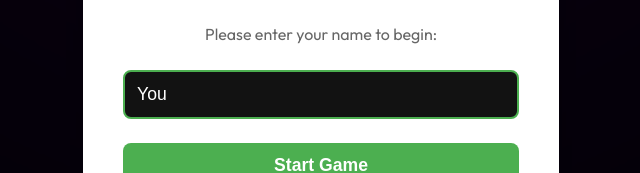
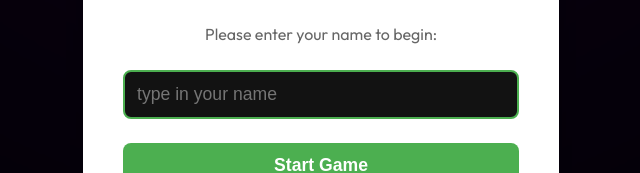
Before and after one commit to eroica0516/MJYahtzee, a React (Vite) app: page / in a window 1280 px wide. Shown: the part 325-498 px from the top of the page, without its empty margins (319-959 px from the left). Built offline with nearby package versions, Linux system fonts and the light colour scheme.

Commit message:
Update project with latest changes

```diff
--- a/src/components/NameInput.jsx
+++ b/src/components/NameInput.jsx
@@ -2,7 +2,7 @@ import React, { useState } from 'react';
 import './NameInput.css';
 
 const NameInput = ({ onStartGame }) => {
-    const [name, setName] = useState('You');
+    const [name, setName] = useState('');
 
     const handleSubmit = (e) => {
         e.preventDefault();
@@ -20,7 +20,7 @@ const NameInput = ({ onStartGame }) => {
                         type="text"
                         value={name}
                         onChange={(e) => setName(e.target.value)}
-                        placeholder="Your Name"
+                        placeholder="type in your name"
                         autoFocus
                         maxLength={12}
                     />
```
